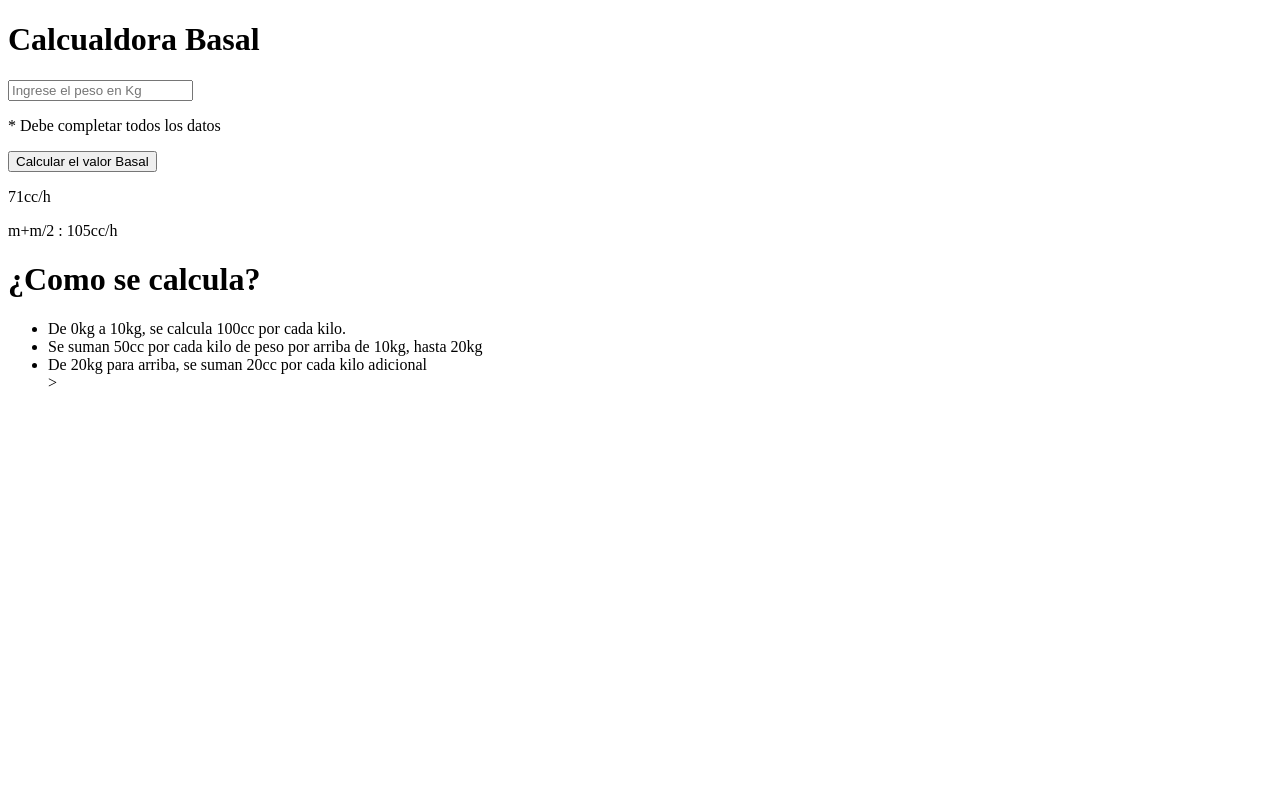
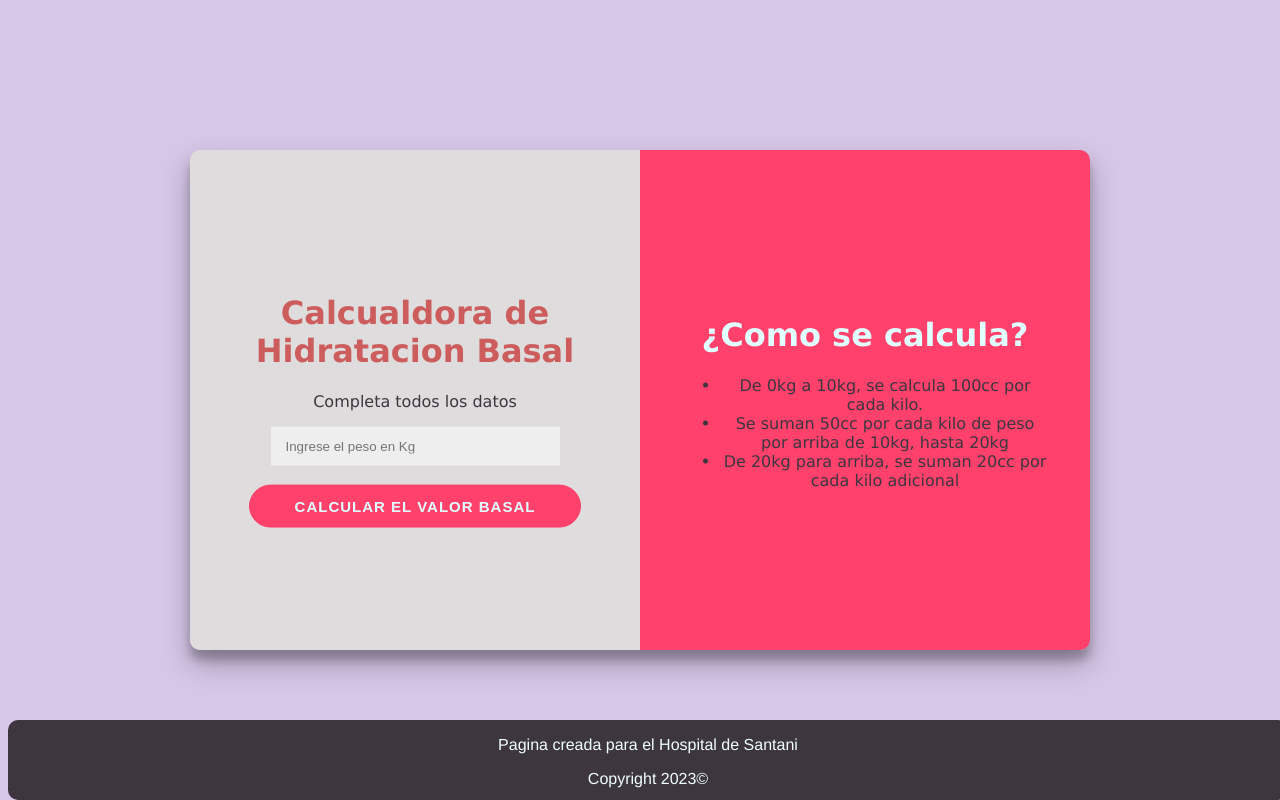
Before and after one commit to Joshua005/Programando-Py, a plain HTML site: page index.html in a window 1280 px wide. Drawn offline with Linux system fonts and the light colour scheme; a web font is replaced by a local one.

Commit message:
Add files via upload

```diff
--- a/index.html
+++ b/index.html
@@ -1,34 +1,46 @@
 <!DOCTYPE html>
 <html>
     <head>
+        <link rel="stylesheet" href="./style.css"/>
         <title>
             Caluladora Basal
         </title>
+        <script src="scrip.js" defer></script>
     </head>
     <body>
-        <div>
-            <div>
-                <h1>
-                    Calcualdora Basal
+        <div id="bloquePadre" >
+            <div id="bloque1" >
+                <div class="contenido" >
+                    <h1 class="titleCon">
+                        Calcualdora de Hidratacion Basal
                     </h1>
+                    <p class="item">Completa todos los datos</p>
                     <input type="number" placeholder="Ingrese el peso en Kg"/>
-                <p>* Debe completar todos los datos</p>
-                <button>
+                    <p class="item" id="error">* Debe completar todos los datos</p>
+                    <br></br>
+                    <button class="item" id="Calcular">
                         Calcular el valor Basal
                     </button>
-                <p>71cc/h</p>
-                <p>m+m/2 : 105cc/h</p>
+                    <p class="item resultado " id="flu" >71cc/h</p>
+                    <p class="item resultado " id="man" >m+m/2 : 105cc/h</p>
                 </div>
-            <div>
-                <h1>
+            </div>
+            <div id="bloque2">
+                <div class="detalle">
+                 <h1 class="titleDet" >
                      ¿Como se calcula?
                  </h1>
                  <ul>
                      <li>De 0kg a 10kg, se calcula 100cc por cada kilo.</li>
                      <li>Se suman 50cc por cada kilo de peso por arriba de 10kg, hasta 20kg</li>
-                    <li>De 20kg para arriba, se suman 20cc por cada kilo adicional</li>>
+                     <li>De 20kg para arriba, se suman 20cc por cada kilo adicional</li>
                  </ul>
                 </div>
             </div>
+        </div>
     </body>
+    <footer>
+        <p>Pagina creada para el Hospital de Santani </p>
+        <p>Copyright 2023©</p>
+    </footer>
 </html>
--- /dev/null
+++ b/style.css
@@ -0,0 +1,97 @@
+@import url('https://fonts.googleapis.com/css?family=Monserrat:400,800');
+body{
+    font-family: 'Moserrat','Lucida Sans', 'Lucida Sans Regular', 'Lucida Grande', 'Lucida Sans Unicode', Verdana;
+    background: #d6c6e7;
+    color: #3E363F;
+}
+.titleCon{
+    color: indianred;
+}
+.titleDet{
+    color:lightcyan;
+}
+#bloquePadre{
+    width: 900px;
+    height: 500px;
+    text-align: center;
+    position: absolute;
+    inset: 0;
+    margin: auto;
+    border-radius: 10px;
+    overflow: hidden;
+    box-shadow: 0 14px 28px rgba(0, 0, 0,0.25), 0 10px 10px rgba(0, 0, 0,0.22);
+
+}
+#bloque1{
+    background: rgb(222, 220, 220);
+    width: 50%;
+    height: 100%;
+    float: left;
+
+}
+#bloque2{
+    background: #FF416C;
+    width: 50%;
+    height: 100%;
+    float: left;
+
+}
+.contenido{
+    position: relative;
+    top: 50%;
+    transform: translateY(-50%);
+    overflow: hidden;
+    padding: 40px;
+}
+.detalle{
+    position: relative;
+    top: 50%;
+    transform: translateY(-50%);
+    overflow: hidden;
+    padding: 40px;
+}
+input{
+    width: 70%;
+    padding: 12px 15px;
+    border: none;
+    background-color: #eee;
+}
+button{
+    font-size: 15px;
+        font-weight: bold;
+        padding: 12px 45px;
+        border-radius: 30px;
+        background-color: #FF416C;
+        border: 1px solid #FF416C;
+        color:lightcyan;
+        text-transform: uppercase;
+        letter-spacing: 1px;
+        transition: transform 20ms ease-in;
+}
+button:active{
+    transform: scale(0.95);
+}
+#error{
+    color: red;
+    font-weight: bold;
+    display: none;
+}
+
+.resultado{
+    color: #0A81D1;
+    font-weight: bold;
+    font-size: 25px;
+    margin-bottom: 5px;
+    display: none;
+}
+footer{
+    font-family: Helvetica;
+    width: 100%;
+    height: 10%;
+    background: #3E363F;
+    border-radius: 10px;
+    text-align: center;
+    position:absolute;
+    color: azure;
+    bottom: 0;
+}
```
Lines whose indentation alone changed are shown as unchanged.
